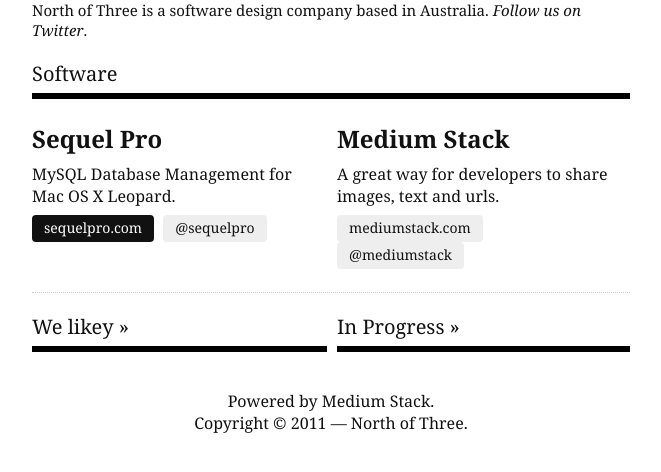
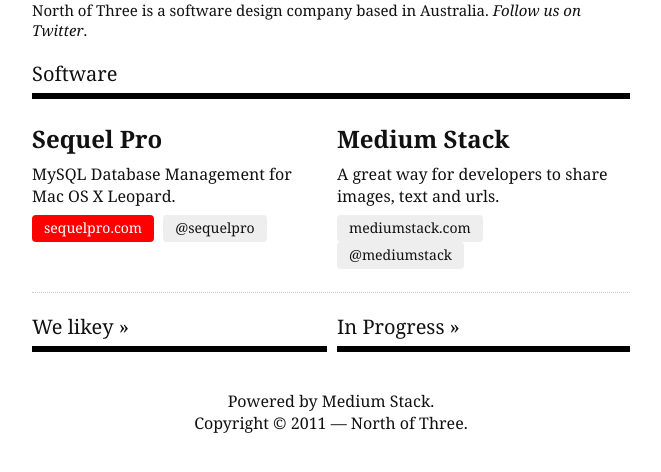
Before and after one commit to mattlangtree/northofthree.github.io, a PHP site: page / in a window 1280 px wide, with the pointer over the restyled element. Shown: the part 152-624 px from the top of the page, without its empty margins (309-970 px from the left). Run offline with PHP 8.4, Linux system fonts and the light colour scheme; data that the repository does not hold is empty.

Commit message:
Change buttons to red
git-svn-id: https://nof3.springloops.com/source/northofthree/trunk@8 336c6bb2-501c-45ac-a62c-0dffd56cd18d

```diff
--- a/index.php
+++ b/index.php
@@ -155,7 +155,7 @@
         -webkit-border-radius: 4px;
     }
     a.button:hover {
-        background-color: #111;
+        background-color: red;
         color: white;
     }
     footer {
```
